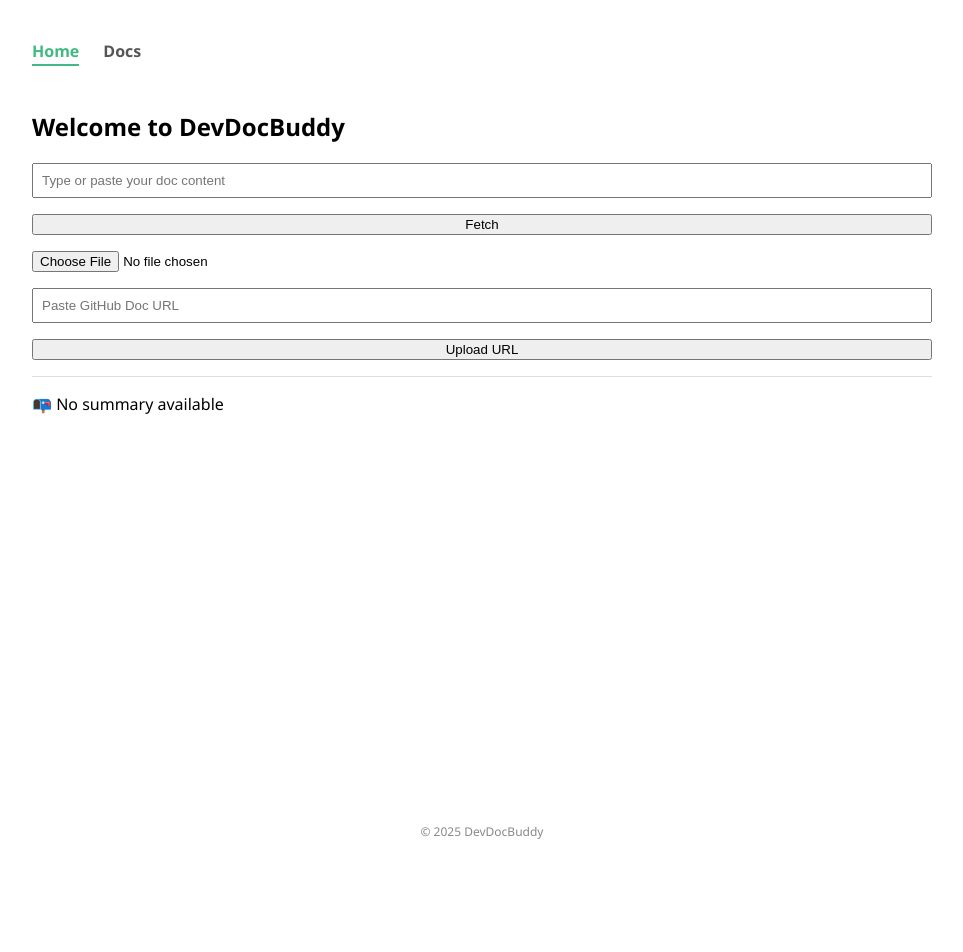
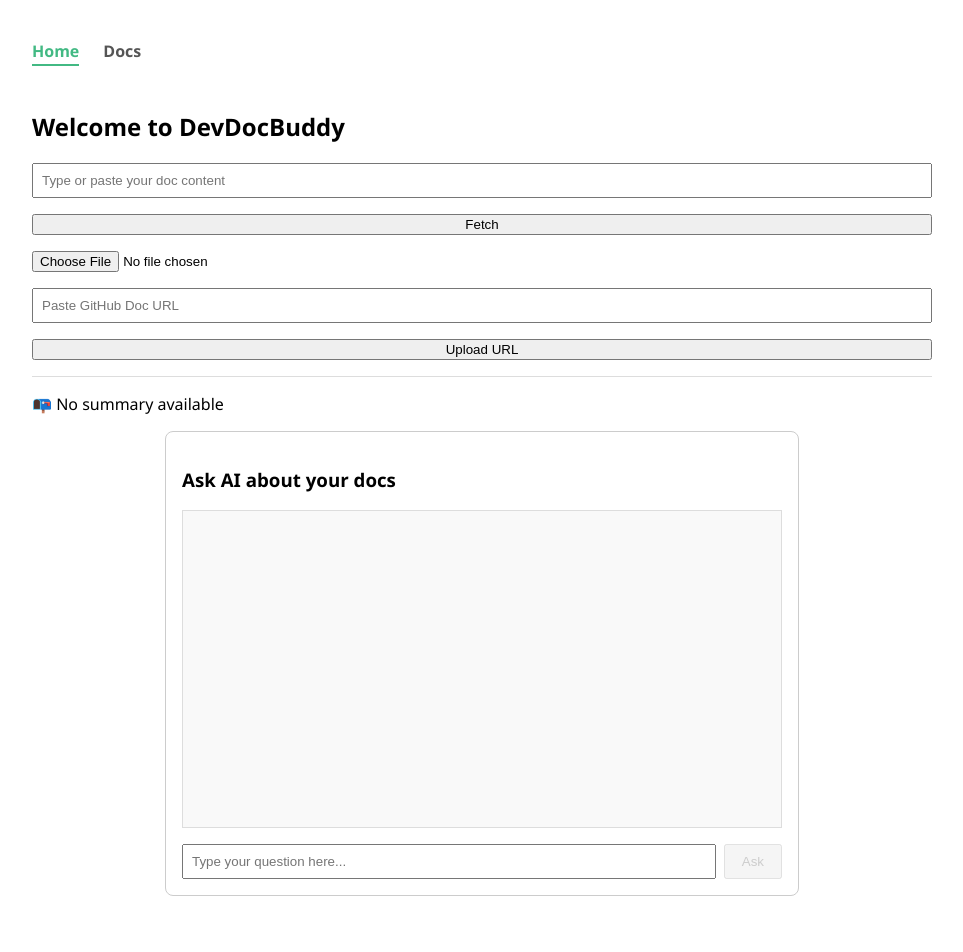
Before and after one commit to parthu34/DevDocBuddy, a Vue app in the folder frontend/: page / in a window 1280 px wide. Shown: the top 952 px of the page, without its empty margins (158-1121 px from the left). Before the commit the page ends 880 px from the top, so only its background shows below. Built offline with nearby package versions, Linux system fonts and the light colour scheme.

Commit message:
Add AI Q&A widget frontend component

```diff
--- a/frontend/package.json
+++ b/frontend/package.json
@@ -11,7 +11,7 @@
     "lint:fix": "eslint . --ext .js,.vue --fix"
   },
   "dependencies": {
-    "axios": "^1.9.0",
+    "axios": "^1.10.0",
     "element-plus": "^2.9.11",
     "pinia": "^3.0.2",
     "vue": "^3.5.13",
--- /dev/null
+++ b/frontend/src/components/QAWidget.vue
@@ -0,0 +1,109 @@
+<template>
+  <div class="qa-widget">
+    <h3>Ask AI about your docs</h3>
+
+    <div class="chat-window" ref="chatWindow">
+      <div v-for="(msg, index) in messages" :key="index" :class="['message', msg.from]">
+        <strong>{{ msg.from === 'user' ? 'You' : 'AI' }}:</strong>
+        <p>{{ msg.text }}</p>
+      </div>
+    </div>
+
+    <form @submit.prevent="sendQuestion">
+      <input v-model="question" placeholder="Type your question here..." />
+      <button :disabled="loading || !question.trim()">Ask</button>
+    </form>
+
+    <p v-if="error" class="error">{{ error }}</p>
+  </div>
+</template>
+
+<script setup>
+import { ref, nextTick } from 'vue'
+import axios from 'axios'
+
+const question = ref('')
+const messages = ref([]) // {from: 'user'|'ai', text: string}
+const loading = ref(false)
+const error = ref(null)
+const chatWindow = ref(null)
+
+async function sendQuestion() {
+  if (!question.value.trim()) return
+  error.value = null
+  loading.value = true
+
+  // Add user message
+  messages.value.push({ from: 'user', text: question.value })
+
+  try {
+    const formData = new FormData()
+    formData.append('question', question.value)
+
+    const res = await axios.post('http://localhost:8000/api/ask', formData)
+    const answer = res.data.answer || 'No answer received.'
+
+    messages.value.push({ from: 'ai', text: answer })
+  } catch (err) {
+    error.value = 'Failed to get answer. Please try again.'
+  } finally {
+    loading.value = false
+    question.value = ''
+
+    // Scroll chat window to bottom
+    await nextTick()
+    if (chatWindow.value) {
+      chatWindow.value.scrollTop = chatWindow.value.scrollHeight
+    }
+  }
+}
+</script>
+
+<style scoped>
+.qa-widget {
+  max-width: 600px;
+  margin: 1rem auto;
+  border: 1px solid #ccc;
+  border-radius: 8px;
+  padding: 1rem;
+}
+.chat-window {
+  height: 300px;
+  overflow-y: auto;
+  border: 1px solid #ddd;
+  padding: 0.5rem;
+  margin-bottom: 1rem;
+  background: #f9f9f9;
+}
+.message {
+  margin-bottom: 1rem;
+}
+.message.user {
+  text-align: right;
+  color: #007bff;
+}
+.message.ai {
+  text-align: left;
+  color: #333;
+}
+.error {
+  color: red;
+  margin-top: 0.5rem;
+}
+form {
+  display: flex;
+  gap: 0.5rem;
+}
+input {
+  flex-grow: 1;
+  padding: 0.5rem;
+}
+button {
+  padding: 0.5rem 1rem;
+}
+button:disabled {
+  opacity: 0.6;
+  cursor: not-allowed;
+}
+</style>
+npm install axios
--- a/frontend/src/views/HomeView.vue
+++ b/frontend/src/views/HomeView.vue
@@ -3,10 +3,12 @@
     <h1>Welcome to DevDocBuddy</h1>
     <DocInput />
     <DocResults />
+    <QAWidget />
   </section>
 </template>
 
 <script setup>
 import DocInput from '../components/DocInput.vue'
 import DocResults from '../components/DocResults.vue'
+import QAWidget from '../components/QAWidget.vue'
 </script>
```
Also changed, not shown: 1 other file (tests, documents, lock files or other folders).
